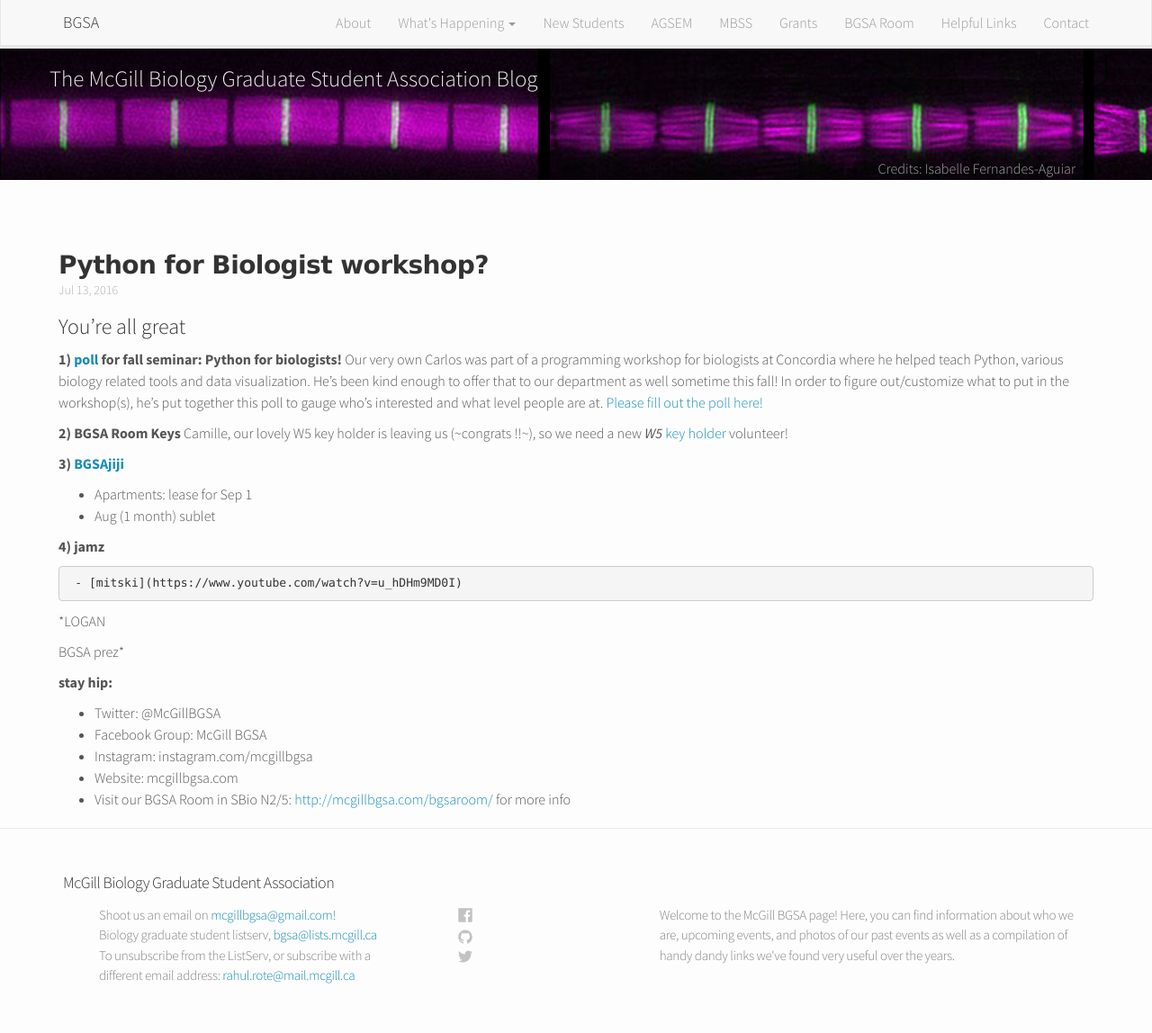
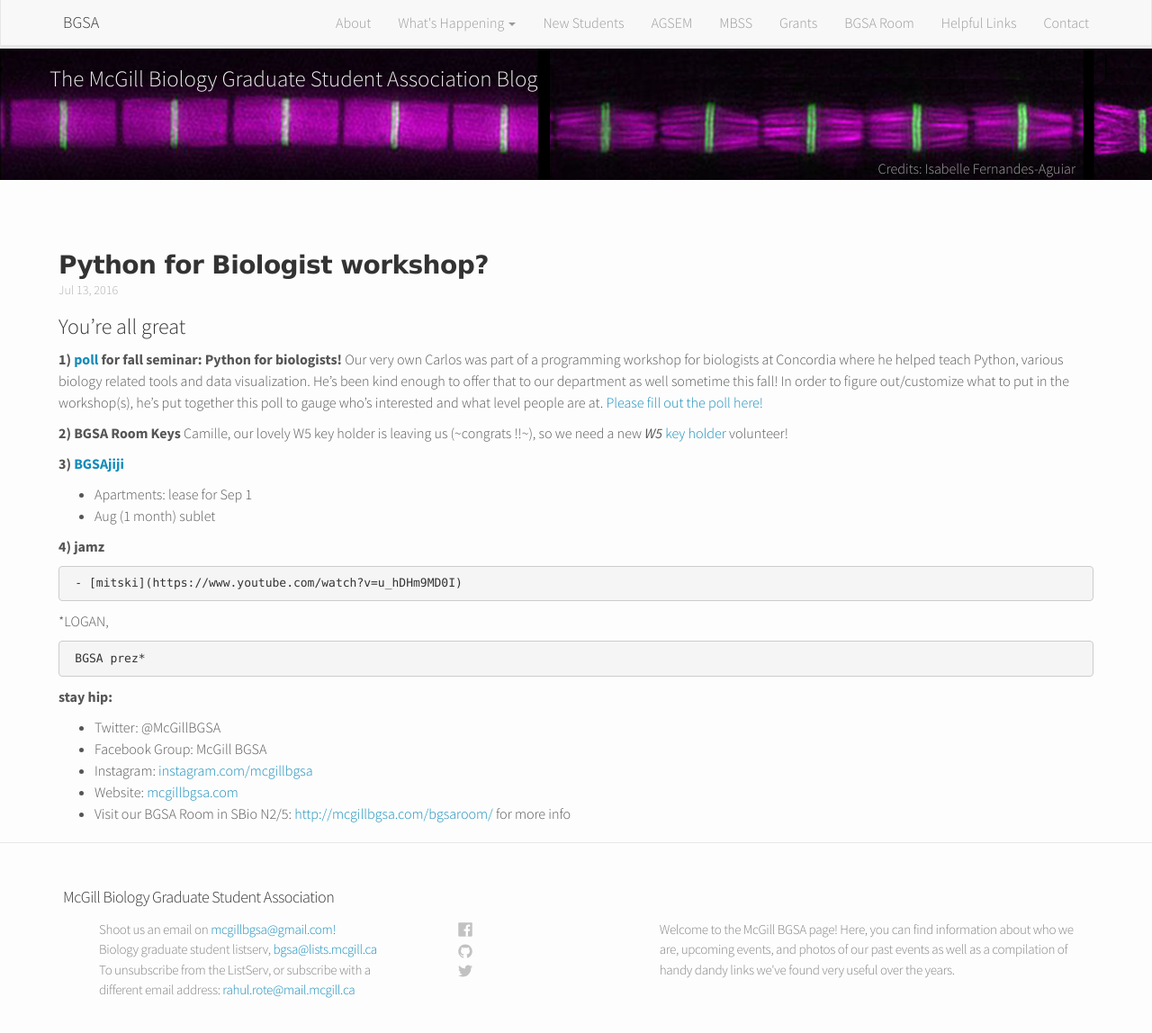
Before and after one commit to McGillBGSA/McGillBGSA.github.io, a Jekyll site: the page built from _posts/2016-07-13-python_anyone e.md, in a window 1280 px wide and 1167 px high. Shown: the top 1148 px of the window at 90% size. Built offline with Jekyll 4.4.1, drawn with Linux system fonts in a browser that asks for light colours; nearby versions of some CDN libraries; part of the change alters nothing that is shown.

```diff
--- a/_posts/2016-07-13-python_anyone e.md
+++ b/_posts/2016-07-13-python_anyone e.md
@@ -8,7 +8,7 @@ categories: event
 ## You're all great
 
 **1) [poll](https://docs.google.com/forms/d/e/1FAIpQLSeG3CCq-8MItIFiLgNUQMU6KgT9pzvlFONz5GEvYUde3loZPQ/viewform?c=0&w=1) for fall seminar: Python for biologists!**
-     Our very own Carlos was part of a programming workshop for biologists at Concordia where he helped teach Python, various biology related tools and data visualization. He's been kind enough to offer that to our department as well sometime this fall! In order to figure out/customize what to put in the workshop(s), he's put together this poll to gauge who's interested and what level people are at. [Please fill out the poll here!]( https://docs.google.com/forms/d/e/1FAIpQLSeG3CCq-8MItIFiLgNUQMU6KgT9pzvlFONz5GEvYUde3loZPQ/viewform?c=0&w=1)
+     Our very own Carlos was part of a programming workshop for biologists at Concordia where he helped teach Python, various biology related tools and data visualization. He's been kind enough to offer that to our department as well sometime this fall! In order to figure out/customize what to put in the workshop(s), he's put together this poll to gauge who's interested and what level people are at. [Please fill out the poll here!](https://docs.google.com/forms/d/e/1FAIpQLSeG3CCq-8MItIFiLgNUQMU6KgT9pzvlFONz5GEvYUde3loZPQ/viewform?c=0&w=1)
 
 
 **2) BGSA Room Keys**
@@ -23,14 +23,14 @@ Camille, our lovely W5 key holder is leaving us (~congrats !!~), so we need a ne
      - [mitski](https://www.youtube.com/watch?v=u_hDHm9MD0I)
 
 
-*LOGAN
+*LOGAN,
 
-BGSA prez*
+     BGSA prez*
 
 __stay hip:__
 
  - Twitter: @McGillBGSA
  - Facebook Group: McGill BGSA
- - Instagram: instagram.com/mcgillbgsa
- - Website: mcgillbgsa.com
+ - Instagram: [instagram.com/mcgillbgsa](instagram.com/mcgillbgsa)
+ - Website: [mcgillbgsa.com](http://mcgillbgsa.com/)
  - Visit our BGSA Room in SBio N2/5: [http://mcgillbgsa.com/bgsaroom/](http://mcgillbgsa.com/bgsaroom/) for more info
```
